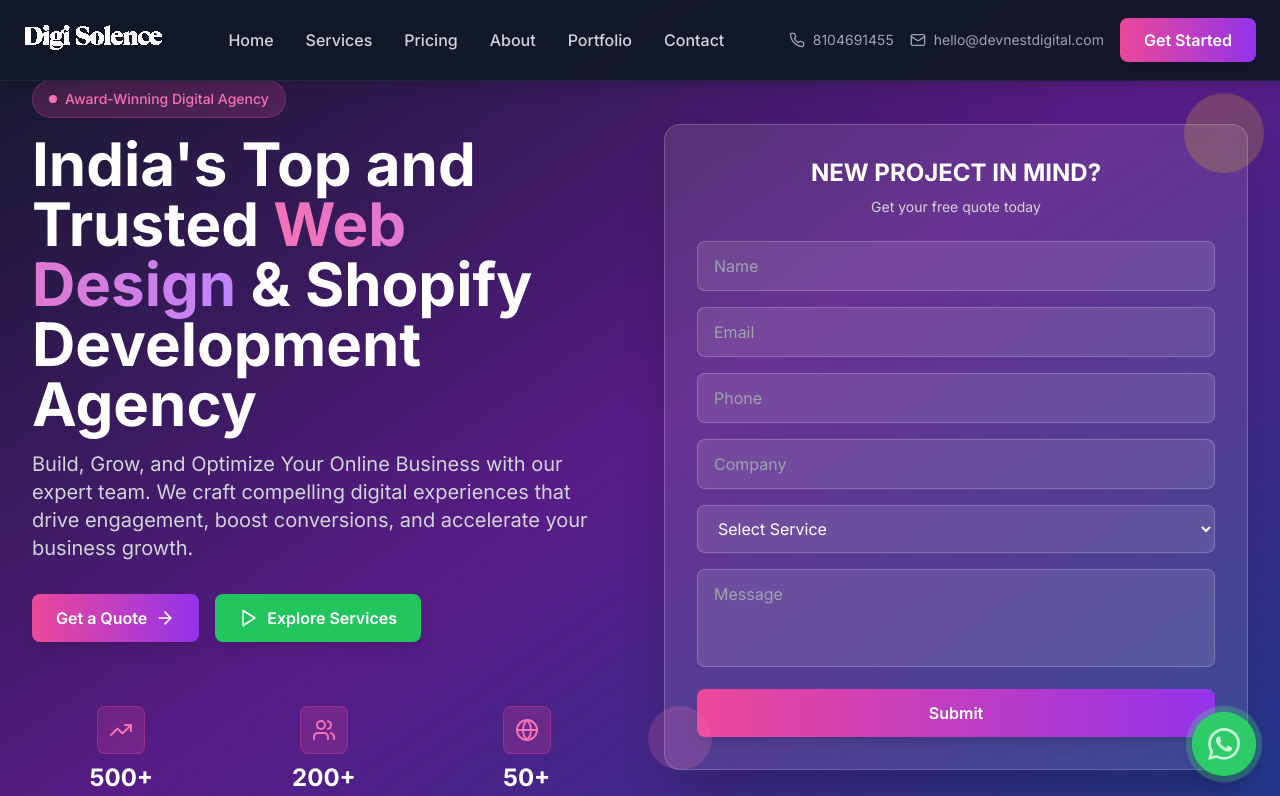
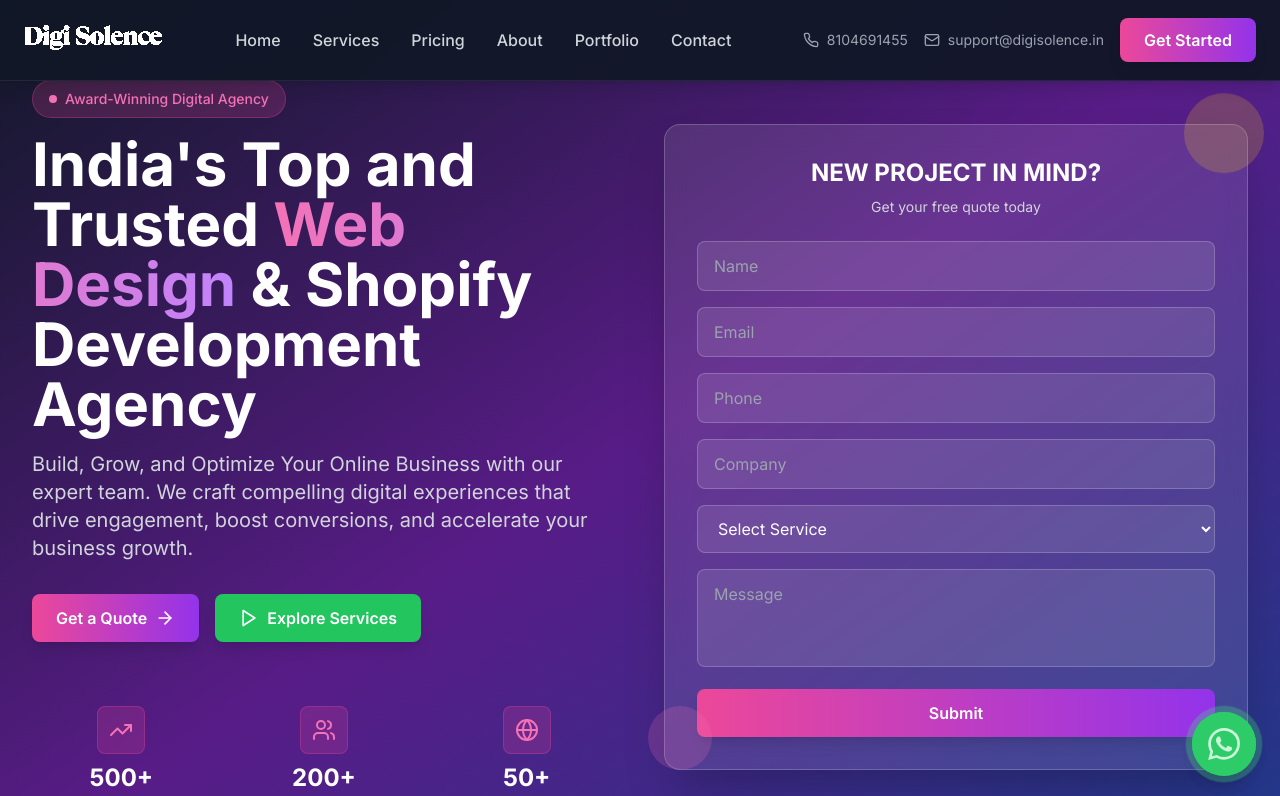
Before and after one commit to sunilbvc/NextJS-Web, a Next.js app: page / in a window 1280 px wide. Shown: the top 796 px of the page. Built offline with nearby package versions, Linux system fonts and the light colour scheme.

Commit message:
Email updated

```diff
--- a/components/ContactForm.tsx
+++ b/components/ContactForm.tsx
@@ -123,7 +123,7 @@
                   </div>
                   <div>
                     <h4 className="text-white font-semibold mb-1">Email</h4>
-                    <p className="text-gray-300">hello@devnestdigital.com</p>
+                    <p className="text-gray-300">support@digisolence.in</p>
                   </div>
                 </div>
 
--- a/components/Footer.tsx
+++ b/components/Footer.tsx
@@ -176,7 +176,7 @@
 
                 <div className="flex items-center space-x-3">
                   <Mail className="w-5 h-5 text-pink-500" />
-                  <span className="text-gray-300 text-sm">hello@devnestdigital.com</span>
+                  <span className="text-gray-300 text-sm">support@digisolence.in</span>
                 </div>
               </div>
 
--- a/components/Header.tsx
+++ b/components/Header.tsx
@@ -58,7 +58,7 @@
               </div>
               <div className="flex items-center space-x-2 text-sm text-gray-400">
                 <Mail className="w-4 h-4" />
-                <span>hello@devnestdigital.com</span>
+                <span>support@digisolence.in</span>
               </div>
             </div>
 
--- a/components/LetsConnect.tsx
+++ b/components/LetsConnect.tsx
@@ -146,7 +146,7 @@
               </div>
               <div>
                 <h4 className="text-white font-semibold mb-1">Email Us</h4>
-                <p className="text-gray-300 text-sm">hello@devnestdigital.com</p>
+                <p className="text-gray-300 text-sm">support@digisolence.in</p>
               </div>
             </div>
 
```
